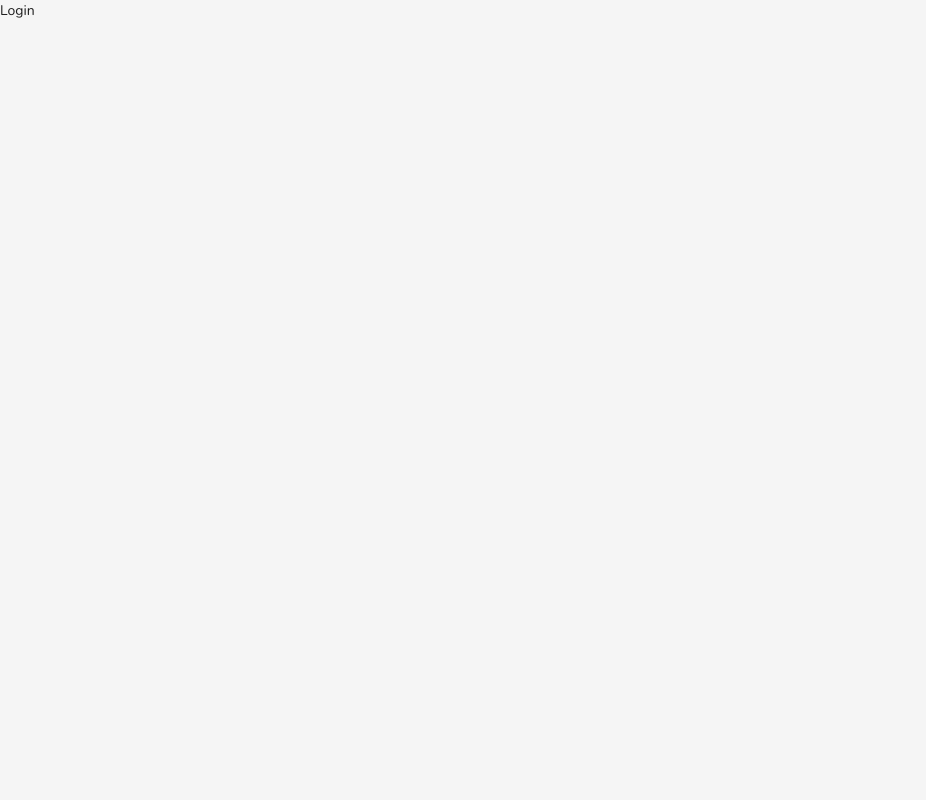
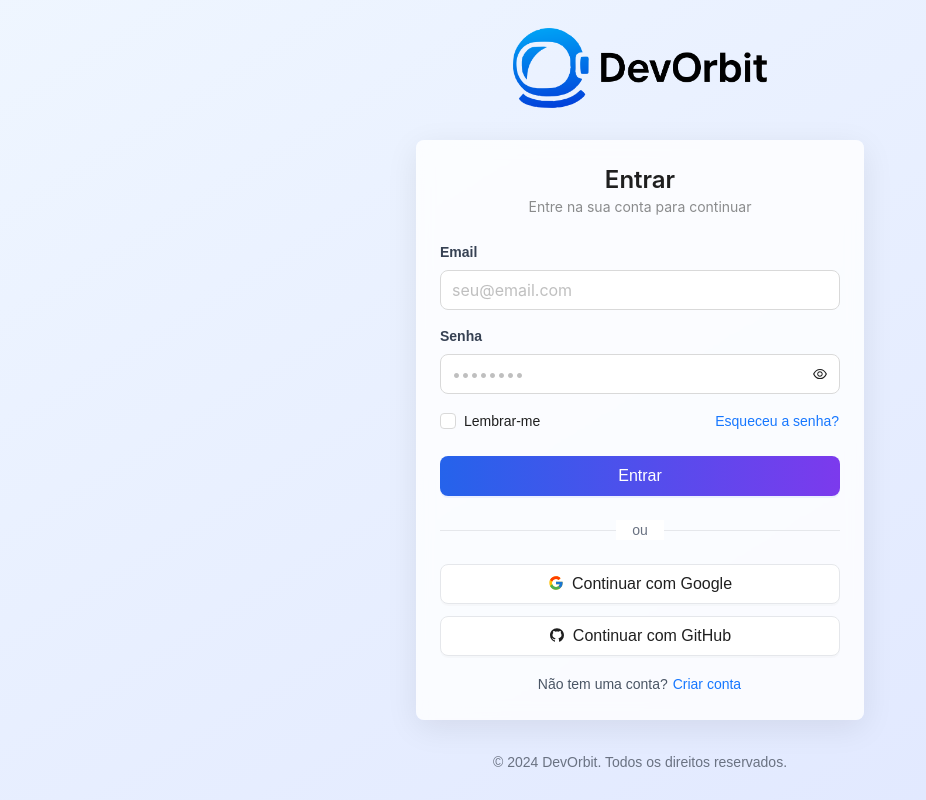
Before and after one commit to aldofrota/DevOrbit-web-app, a React (Vite) app: page /login in a window 1280 px wide. Shown: the whole page, without its empty margins (0-926 px from the left). Built offline with nearby package versions, Linux system fonts and the light colour scheme.

Commit message:
feat(sidebar): add dynamic navigation and logout; update login layout with social options

```diff
--- a/package.json
+++ b/package.json
@@ -15,6 +15,7 @@
     "test:coverage": "vitest run --coverage"
   },
   "dependencies": {
+    "@ant-design/v5-patch-for-react-19": "^1.0.3",
     "@apollo/client": "^3.13.8",
     "@tailwindcss/vite": "^4.1.10",
     "antd": "^5.26.2",
--- a/src/app/layout/Layout.tsx
+++ b/src/app/layout/Layout.tsx
@@ -1,6 +1,6 @@
 import React from 'react'
 import { Layout as AntLayout } from 'antd'
-import { Sidebar } from '@/app/layout/Sidebar'
+import Sidebar from '@/app/layout/Sidebar'
 
 const { Content } = AntLayout
 
@@ -13,7 +13,7 @@
     <AntLayout className="min-h-screen overflow-hidden" hasSider>
       <Sidebar />
 
-      <AntLayout className="relative px-4 pt-[32px] flex-1 overflow-auto max-h-screen">
+      <AntLayout className="relative flex-1 overflow-auto max-h-screen">
         <Content className="flex">{children}</Content>
       </AntLayout>
     </AntLayout>
--- a/src/features/auth/hooks/index.ts
+++ b/src/features/auth/hooks/index.ts
@@ -0,0 +1 @@
+export * from './useAuth'
--- a/src/features/auth/pages/Login.tsx
+++ b/src/features/auth/pages/Login.tsx
@@ -1,7 +1,196 @@
-import React from 'react'
+import { useState } from 'react'
+import { Button, Input, Card, Typography, Checkbox } from 'antd'
+import { AiOutlineEye, AiOutlineEyeInvisible } from 'react-icons/ai'
+import { AiFillGithub } from 'react-icons/ai'
+import { FcGoogle } from 'react-icons/fc'
+
+import logoDark from '@/assets/1.png'
+import logoLight from '@/assets/2.png'
+import { useTheme } from '@/hooks'
+
+const { Title, Text } = Typography
 
 const Login: React.FC = () => {
-  return <div>Login</div>
+  const [email, setEmail] = useState('')
+  const [password, setPassword] = useState('')
+  const [showPassword, setShowPassword] = useState(false)
+  const [isLogin, setIsLogin] = useState(true)
+  const { isDark } = useTheme()
+
+  const handleSubmit = (e: React.FormEvent) => {
+    e.preventDefault()
+    // Aqui você implementaria a lógica de login/cadastro
+    console.log('Form submitted:', { email, password, isLogin })
+  }
+
+  return (
+    <div
+      className={`min-h-screen flex items-center justify-center p-4 bg-gradient-to-br from-blue-50 to-indigo-100 dark:from-gray-900 dark:to-gray-800`}
+    >
+      <div className="w-full max-w-md">
+        {/* Logo/Brand */}
+        <div className="flex justify-center mb-8">
+          <img src={isDark ? logoDark : logoLight} alt="Logo DevOrbit" className="h-20" />
+        </div>
+
+        {/* Login Card */}
+        <Card
+          className={`backdrop-blur-sm border-0 shadow-xl ${isDark ? 'dark-card' : ''}`}
+          style={{
+            background: isDark ? 'rgba(24, 24, 27, 0.85)' : 'rgba(255,255,255,0.8)',
+            color: isDark ? '#fff' : undefined,
+            boxShadow: '0 8px 32px rgba(0,0,0,0.08)',
+          }}
+        >
+          <div style={{ textAlign: 'center', marginBottom: 24 }}>
+            <Title level={3} style={{ marginBottom: 0, color: isDark ? '#fff' : undefined }}>
+              {isLogin ? 'Entrar' : 'Criar Conta'}
+            </Title>
+            <Text type="secondary" style={{ color: isDark ? '#cbd5e1' : undefined }}>
+              {isLogin
+                ? 'Entre na sua conta para continuar'
+                : 'Crie sua conta e faça parte da comunidade'}
+            </Text>
+          </div>
+
+          <form onSubmit={handleSubmit} className="gap-4 flex flex-col">
+            {/* Email Field */}
+            <div className="gap-2 flex flex-col">
+              <label
+                htmlFor="email"
+                className={`text-sm font-semibold ${isDark ? 'text-gray-200' : 'text-gray-700'}`}
+              >
+                Email
+              </label>
+              <Input
+                id="email"
+                type="email"
+                placeholder="seu@email.com"
+                value={email}
+                onChange={e => setEmail(e.target.value)}
+                size="large"
+                required
+              />
+            </div>
+
+            {/* Password Field */}
+            <div className="gap-2 flex flex-col">
+              <label
+                htmlFor="password"
+                className={`text-sm font-semibold ${isDark ? 'text-gray-200' : 'text-gray-700'}`}
+              >
+                Senha
+              </label>
+              <Input
+                id="password"
+                type={showPassword ? 'text' : 'password'}
+                placeholder="••••••••"
+                value={password}
+                onChange={e => setPassword(e.target.value)}
+                size="large"
+                required
+                suffix={
+                  <span
+                    onClick={() => setShowPassword(!showPassword)}
+                    style={{ cursor: 'pointer' }}
+                  >
+                    {showPassword ? <AiOutlineEyeInvisible /> : <AiOutlineEye />}
+                  </span>
+                }
+              />
+            </div>
+
+            {/* Remember me & Forgot password */}
+            {isLogin && (
+              <div className="flex items-center justify-between text-sm mb-2">
+                <Checkbox style={{ color: isDark ? '#cbd5e1' : undefined }}>Lembrar-me</Checkbox>
+                <Button
+                  type="link"
+                  style={{ padding: 0, height: 'auto', color: isDark ? '#60a5fa' : undefined }}
+                >
+                  Esqueceu a senha?
+                </Button>
+              </div>
+            )}
+
+            {/* Submit Button */}
+            <Button
+              type="primary"
+              htmlType="submit"
+              size="large"
+              block
+              style={{
+                background: 'linear-gradient(to right, #2563eb, #7c3aed)',
+                border: 0,
+                fontWeight: 500,
+              }}
+            >
+              {isLogin ? 'Entrar' : 'Criar Conta'}
+            </Button>
+          </form>
+
+          {/* Divider */}
+          <div className="relative my-6">
+            <div className="absolute inset-0 flex items-center">
+              <div className="w-full border-t border-gray-200 dark:border-gray-700"></div>
+            </div>
+            <div className="relative flex justify-center text-sm">
+              <span className={`px-4 bg-white dark:bg-gray-900 text-gray-500 dark:text-gray-300`}>
+                ou
+              </span>
+            </div>
+          </div>
+
+          {/* Social Login */}
+          <div className="gap-3 flex flex-col items-center">
+            <Button
+              type="default"
+              icon={<FcGoogle />}
+              size="large"
+              block
+              style={{
+                borderColor: isDark ? '#334155' : '#e5e7eb',
+                color: isDark ? '#fff' : undefined,
+              }}
+            >
+              Continuar com Google
+            </Button>
+            <Button
+              type="default"
+              icon={<AiFillGithub />}
+              size="large"
+              block
+              style={{
+                borderColor: isDark ? '#334155' : '#e5e7eb',
+                color: isDark ? '#fff' : undefined,
+              }}
+            >
+              Continuar com GitHub
+            </Button>
+          </div>
+
+          {/* Toggle Login/Register */}
+          <div className="text-center pt-4">
+            <span className={`text-sm ${isDark ? 'text-gray-300' : 'text-gray-600'}`}>
+              {isLogin ? 'Não tem uma conta? ' : 'Já tem uma conta? '}
+            </span>
+            <Button
+              type="link"
+              onClick={() => setIsLogin(!isLogin)}
+              style={{ padding: 0, height: 'auto', color: isDark ? '#60a5fa' : undefined }}
+            >
+              {isLogin ? 'Criar conta' : 'Entrar'}
+            </Button>
+          </div>
+        </Card>
+
+        {/* Footer */}
+        <div className={`text-center mt-8 text-sm ${isDark ? 'text-gray-500' : 'text-gray-500'}`}>
+          <p>© 2024 DevOrbit. Todos os direitos reservados.</p>
+        </div>
+      </div>
+    </div>
+  )
 }
 
 export default Login
--- a/src/main.tsx
+++ b/src/main.tsx
@@ -2,6 +2,7 @@
 import { createRoot } from 'react-dom/client'
 import { BrowserRouter } from 'react-router-dom'
 import '@/styles/index.css'
+import '@ant-design/v5-patch-for-react-19'
 import App from '@/app/App'
 
 createRoot(document.getElementById('root')!).render(
--- a/src/styles/index.css
+++ b/src/styles/index.css
@@ -1,4 +1,4 @@
-@import url('https://fonts.googleapis.com/css2?family=Dosis:wght@200..800&family=Nunito:ital,wght@0,200..1000;1,200..1000&family=Roboto:ital,wght@0,100..900;1,100..900&display=swap');
+@tailwind utilities;
 @import 'tailwindcss';
 
 * {
```
Also changed, not shown: src/app/layout/Sidebar.tsx (+79 -36 lines), 1 other file (tests, documents, lock files or other folders).
